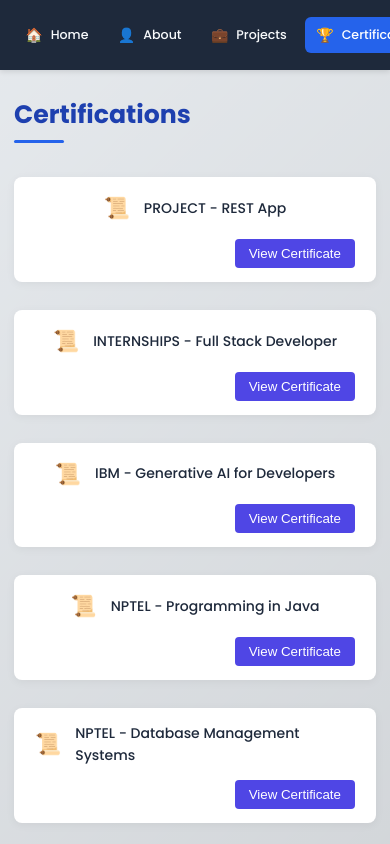
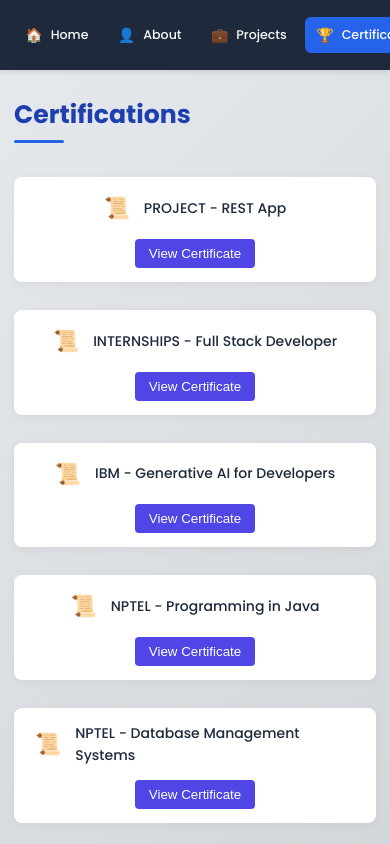
Before and after one commit to Bala9840/Port, a React (Create React App) app: page /certifications in a window 390 px wide. Shown: the top 844 px of the page. Built offline with nearby package versions, Linux system fonts and the light colour scheme.

Commit message:
Responsive Design for certificate

```diff
--- a/src/pages/Page.module.css
+++ b/src/pages/Page.module.css
@@ -48,7 +48,7 @@
   }
 
   .viewCertButton {
-    align-self: flex-end;
+    align-self:center
   }
 }
 
```
